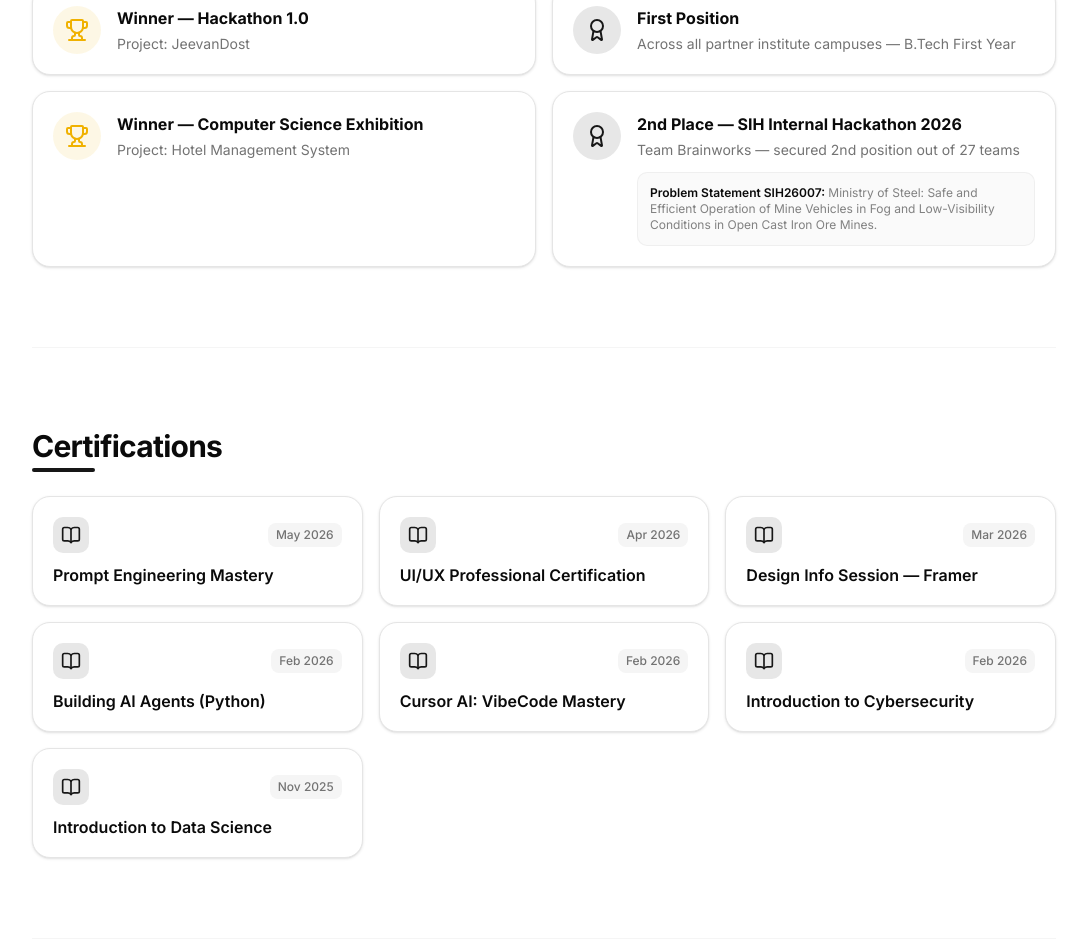
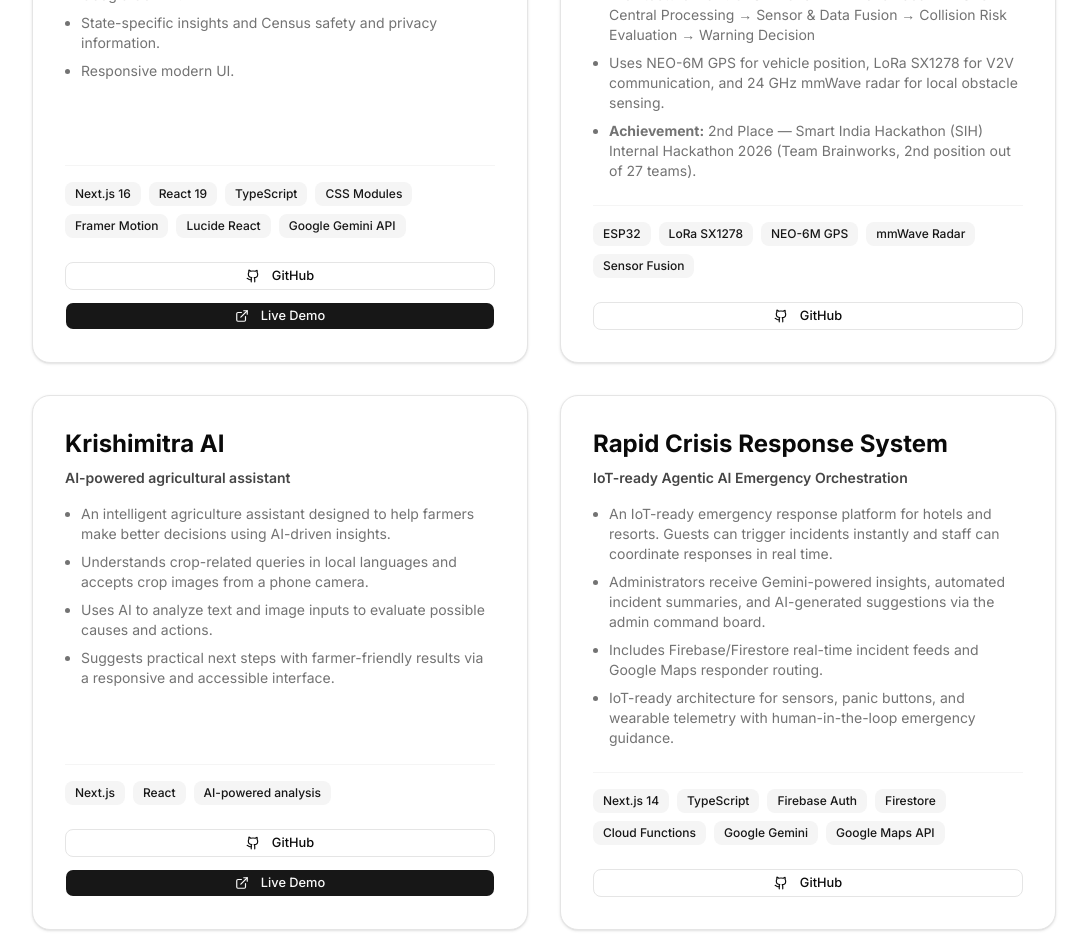
Before and after one commit to manasir747/Portfolio, a Next.js app: page / in a window 1280 px wide. Shown: the part 3340-4292 px from the top of the page, without its empty margins (96-1183 px from the left). Built offline with nearby package versions, Linux system fonts and the light colour scheme.

Commit message:
feat: add new projects to portfolio page

```diff
--- a/src/app/page.tsx
+++ b/src/app/page.tsx
@@ -267,6 +267,130 @@ export default function Home() {
               </div>
             </div>
 
+            <div className="flex flex-col rounded-2xl border bg-card text-card-foreground shadow-sm hover:shadow-lg hover:-translate-y-1 transition-all duration-300 group">
+              <div className="p-6 md:p-8 flex flex-col h-full">
+                <h3 className="text-2xl font-bold mb-2 group-hover:text-primary transition-colors">Census Saathi</h3>
+                <p className="text-sm font-semibold text-primary/80 mb-4">GenAI-powered Census 2027 companion</p>
+
+                <ul className="list-disc list-outside ml-4 text-sm text-muted-foreground space-y-2 mb-6 flex-1">
+                  <li>Interactive AI-powered civic-tech platform designed to simplify and gamify the Census experience for citizens. Built for the PromptWars Hackathon.</li>
+                  <li>Interactive Census journey with AI-powered assistance using Google Gemini.</li>
+                  <li>State-specific insights and Census safety and privacy information.</li>
+                  <li>Responsive modern UI.</li>
+                </ul>
+
+                <div className="flex flex-wrap gap-2 mb-6 mt-auto pt-4 border-t border-border/40">
+                  {["Next.js 16", "React 19", "TypeScript", "CSS Modules", "Framer Motion", "Lucide React", "Google Gemini API"].map(tech => (
+                    <span key={tech} className="text-xs font-medium bg-secondary hover:bg-primary/20 hover:text-primary transition-colors text-secondary-foreground px-2.5 py-1 rounded-md cursor-default">
+                      {tech}
+                    </span>
+                  ))}
+                </div>
+
+                <div className="flex flex-col gap-3">
+                  <Link href="https://github.com/manasir747/CensusSathi" target="_blank" rel="noopener noreferrer" className={cn(buttonVariants({ variant: "outline", size: "sm" }), "w-full hover:bg-primary/5 transition-colors")}>
+                    <GithubIcon className="w-4 h-4 mr-2" />
+                    GitHub
+                  </Link>
+                  <Link href="https://census-sathi.vercel.app/" target="_blank" rel="noopener noreferrer" className={cn(buttonVariants({ variant: "default", size: "sm" }), "w-full hover:scale-[1.02] transition-transform")}>
+                    <ExternalLink className="w-4 h-4 mr-2" />
+                    Live Demo
+                  </Link>
+                </div>
+              </div>
+            </div>
+
+            <div className="flex flex-col rounded-2xl border bg-card text-card-foreground shadow-sm hover:shadow-lg hover:-translate-y-1 transition-all duration-300 group">
+              <div className="p-6 md:p-8 flex flex-col h-full">
+                <h3 className="text-2xl font-bold mb-2 group-hover:text-primary transition-colors">Brainworks</h3>
+                <p className="text-sm font-semibold text-primary/80 mb-4">Distributed Road-Safety & Hazard Awareness System</p>
+
+                <ul className="list-disc list-outside ml-4 text-sm text-muted-foreground space-y-2 mb-6 flex-1">
+                  <li><strong>Conceptual/Proposed Architecture:</strong> A distributed road-safety system designed for hazard awareness and collision-risk detection in low-visibility mining environments (no physical hardware prototype implemented).</li>
+                  <li>Architecture Flow: GPS + LoRa + mmWave Radar → ESP32 Central Processing → Sensor & Data Fusion → Collision Risk Evaluation → Warning Decision</li>
+                  <li>Uses NEO-6M GPS for vehicle position, LoRa SX1278 for V2V communication, and 24 GHz mmWave radar for local obstacle sensing.</li>
+                  <li><strong>Achievement:</strong> 2nd Place — Smart India Hackathon (SIH) Internal Hackathon 2026 (Team Brainworks, 2nd position out of 27 teams).</li>
+                </ul>
+
+                <div className="flex flex-wrap gap-2 mb-6 mt-auto pt-4 border-t border-border/40">
+                  {["ESP32", "LoRa SX1278", "NEO-6M GPS", "mmWave Radar", "Sensor Fusion"].map(tech => (
+                    <span key={tech} className="text-xs font-medium bg-secondary hover:bg-primary/20 hover:text-primary transition-colors text-secondary-foreground px-2.5 py-1 rounded-md cursor-default">
+                      {tech}
+                    </span>
+                  ))}
+                </div>
+
+                <div className="flex flex-col gap-3">
+                  <Link href="https://github.com/manasir747/Brainworks" target="_blank" rel="noopener noreferrer" className={cn(buttonVariants({ variant: "outline", size: "sm" }), "w-full hover:bg-primary/5 transition-colors")}>
+                    <GithubIcon className="w-4 h-4 mr-2" />
+                    GitHub
+                  </Link>
+                </div>
+              </div>
+            </div>
+
+            <div className="flex flex-col rounded-2xl border bg-card text-card-foreground shadow-sm hover:shadow-lg hover:-translate-y-1 transition-all duration-300 group">
+              <div className="p-6 md:p-8 flex flex-col h-full">
+                <h3 className="text-2xl font-bold mb-2 group-hover:text-primary transition-colors">Krishimitra AI</h3>
+                <p className="text-sm font-semibold text-primary/80 mb-4">AI-powered agricultural assistant</p>
+
+                <ul className="list-disc list-outside ml-4 text-sm text-muted-foreground space-y-2 mb-6 flex-1">
+                  <li>An intelligent agriculture assistant designed to help farmers make better decisions using AI-driven insights.</li>
+                  <li>Understands crop-related queries in local languages and accepts crop images from a phone camera.</li>
+                  <li>Uses AI to analyze text and image inputs to evaluate possible causes and actions.</li>
+                  <li>Suggests practical next steps with farmer-friendly results via a responsive and accessible interface.</li>
+                </ul>
+
+                <div className="flex flex-wrap gap-2 mb-6 mt-auto pt-4 border-t border-border/40">
+                  {["Next.js", "React", "AI-powered analysis"].map(tech => (
+                    <span key={tech} className="text-xs font-medium bg-secondary hover:bg-primary/20 hover:text-primary transition-colors text-secondary-foreground px-2.5 py-1 rounded-md cursor-default">
+                      {tech}
+                    </span>
+                  ))}
+                </div>
+
+                <div className="flex flex-col gap-3">
+                  <Link href="https://github.com/sahilmane69/Team-Diamonds_agriculture" target="_blank" rel="noopener noreferrer" className={cn(buttonVariants({ variant: "outline", size: "sm" }), "w-full hover:bg-primary/5 transition-colors")}>
+                    <GithubIcon className="w-4 h-4 mr-2" />
+                    GitHub
+                  </Link>
+                  <Link href="https://krishi-mitra-ai-two.vercel.app/" target="_blank" rel="noopener noreferrer" className={cn(buttonVariants({ variant: "default", size: "sm" }), "w-full hover:scale-[1.02] transition-transform")}>
+                    <ExternalLink className="w-4 h-4 mr-2" />
+                    Live Demo
+                  </Link>
+                </div>
+              </div>
+            </div>
+
+            <div className="flex flex-col rounded-2xl border bg-card text-card-foreground shadow-sm hover:shadow-lg hover:-translate-y-1 transition-all duration-300 group">
+              <div className="p-6 md:p-8 flex flex-col h-full">
+                <h3 className="text-2xl font-bold mb-2 group-hover:text-primary transition-colors">Rapid Crisis Response System</h3>
+                <p className="text-sm font-semibold text-primary/80 mb-4">IoT-ready Agentic AI Emergency Orchestration</p>
+
+                <ul className="list-disc list-outside ml-4 text-sm text-muted-foreground space-y-2 mb-6 flex-1">
+                  <li>An IoT-ready emergency response platform for hotels and resorts. Guests can trigger incidents instantly and staff can coordinate responses in real time.</li>
+                  <li>Administrators receive Gemini-powered insights, automated incident summaries, and AI-generated suggestions via the admin command board.</li>
+                  <li>Includes Firebase/Firestore real-time incident feeds and Google Maps responder routing.</li>
+                  <li>IoT-ready architecture for sensors, panic buttons, and wearable telemetry with human-in-the-loop emergency guidance.</li>
+                </ul>
+
+                <div className="flex flex-wrap gap-2 mb-6 mt-auto pt-4 border-t border-border/40">
+                  {["Next.js 14", "TypeScript", "Firebase Auth", "Firestore", "Cloud Functions", "Google Gemini", "Google Maps API"].map(tech => (
+                    <span key={tech} className="text-xs font-medium bg-secondary hover:bg-primary/20 hover:text-primary transition-colors text-secondary-foreground px-2.5 py-1 rounded-md cursor-default">
+                      {tech}
+                    </span>
+                  ))}
+                </div>
+
+                <div className="flex flex-col gap-3">
+                  <Link href="https://github.com/shabi-2-2/SolutionsChallenge_RapidAssistanceSystem" target="_blank" rel="noopener noreferrer" className={cn(buttonVariants({ variant: "outline", size: "sm" }), "w-full hover:bg-primary/5 transition-colors")}>
+                    <GithubIcon className="w-4 h-4 mr-2" />
+                    GitHub
+                  </Link>
+                </div>
+              </div>
+            </div>
+
           </div>
         </FadeIn>
       </section>
```
